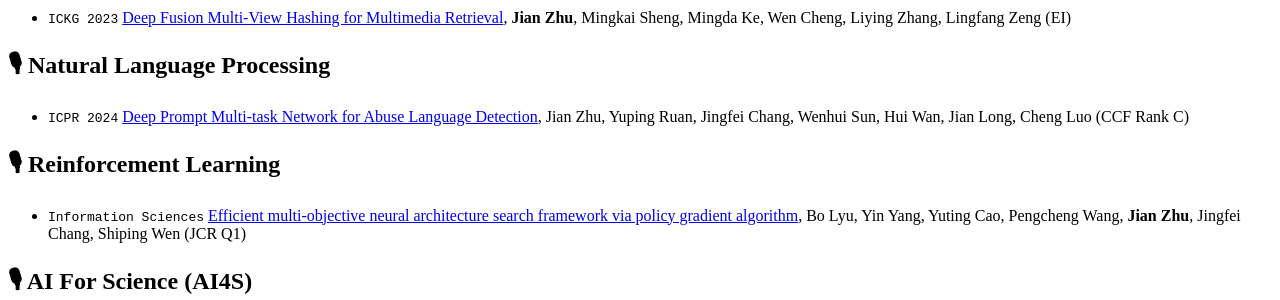
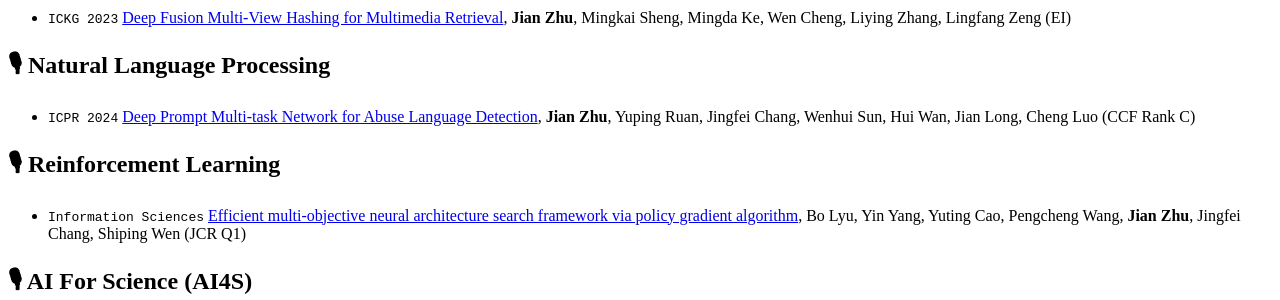
Before and after one commit to HackerHyper/HackerHyper.github.io, a Jekyll site: the page built from _pages/includes/pub.md, in a window 1280 px wide. Shown: the part 733-1033 px from the top of the page. Built offline with Jekyll 4.4.1, drawn with Linux system fonts in a browser that asks for light colours; our own code applies the rules of GitHub Pages for plain Markdown files.

Commit message:
first commit

```diff
--- a/_pages/includes/pub.md
+++ b/_pages/includes/pub.md
@@ -12,7 +12,7 @@
 - ``ICKG 2023`` [Deep Fusion Multi-View Hashing for Multimedia Retrieval](https://ieeexplore.ieee.org/abstract/document/10412825), **Jian Zhu**, Mingkai Sheng, Mingda Ke, Wen Cheng, Liying Zhang, Lingfang Zeng (EI)
 
 ## 🎙 Natural Language Processing
-- ``ICPR 2024`` [Deep Prompt Multi-task Network for Abuse Language Detection](https://arxiv.org/abs/2403.05268), Jian Zhu, Yuping Ruan, Jingfei Chang, Wenhui Sun, Hui Wan, Jian Long, Cheng Luo (CCF Rank C)
+- ``ICPR 2024`` [Deep Prompt Multi-task Network for Abuse Language Detection](https://arxiv.org/abs/2403.05268), **Jian Zhu**, Yuping Ruan, Jingfei Chang, Wenhui Sun, Hui Wan, Jian Long, Cheng Luo (CCF Rank C)
 
 ## 🎙 Reinforcement Learning
 - ``Information Sciences`` [Efficient multi-objective neural architecture search framework via policy gradient algorithm](https://www.sciencedirect.com/science/article/pii/S0020025524000999), Bo Lyu, Yin Yang, Yuting Cao, Pengcheng Wang, **Jian Zhu**, Jingfei Chang, Shiping Wen (JCR Q1)
```
